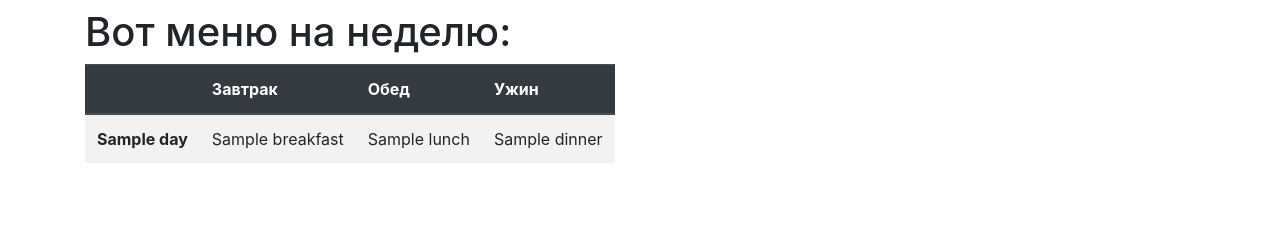
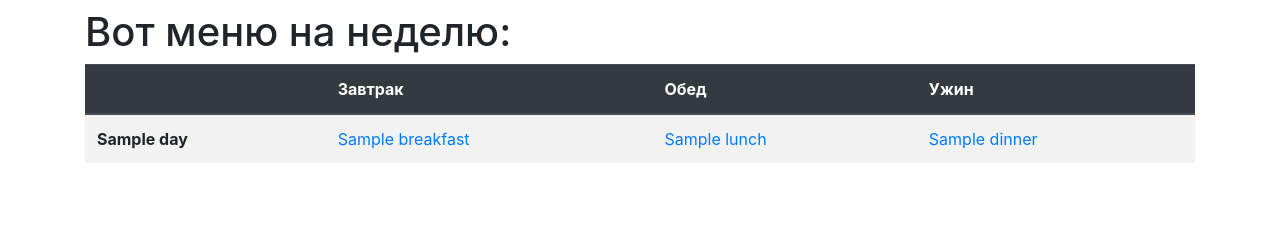
Before and after one commit to AndyHide/microblog, a Flask app: template app/templates/mealplan.html in a window 1280 px wide. Shown: the part 104-356 px from the top of the page. Run offline with Flask 2, Linux system fonts and the light colour scheme; the template is opened without the code that fills it: most values are stand-ins (such as "Sample title", 1, 10 or a date in 2020); some libraries are stand-ins or nearby versions.

Commit message:
small changes to mealplan

```diff
--- a/app/classes.py
+++ b/app/classes.py
@@ -8,4 +8,4 @@ class Day:
 
 class Mealplan:
     def __init__(self):
-        self.days = [Day('Monday'), Day('Tuesday'), Day('Wednesday'), Day('Thursday'), Day('Friday')]
+        self.days = [Day('пн'), Day('вт'), Day('ср'), Day('чт'), Day('пт')]
--- a/app/templates/mealplan.html
+++ b/app/templates/mealplan.html
@@ -5,7 +5,7 @@
 <h1>{{ _('Hi, %(username)s!', username=current_user.username) }}</h1>
 <h1>{{ _('Вот меню на неделю:') }}</h1>
 
-<table class="table table-striped table-responsive">
+<table class="table table-striped table-responsive-sm">
   <thead class="thead-dark">
     <tr>
       <th scope="col"></th>
@@ -18,9 +18,9 @@
     {% for day in mealplan.days %}
     <tr>
       <th scope="row">{{ day.name }}</th>
-      <td>{{ day.breakfast.name }}</td>
-      <td>{{ day.lunch.name }}</td>
-      <td>{{ day.dinner.name }}</td>
+        <td><a href="{{ url_for('recipe', name=day.breakfast.name) }}">{{ day.breakfast.name }}</a></td>
+        <td><a href="{{ url_for('recipe', name=day.lunch.name) }}">{{ day.lunch.name }}</a></td>
+        <td><a href="{{ url_for('recipe', name=day.dinner.name) }}">{{ day.dinner.name }}</a></td>
     </tr>
     {% endfor %}
   </tbody>
```
Also changed, not shown: app.db, 1 other file.
